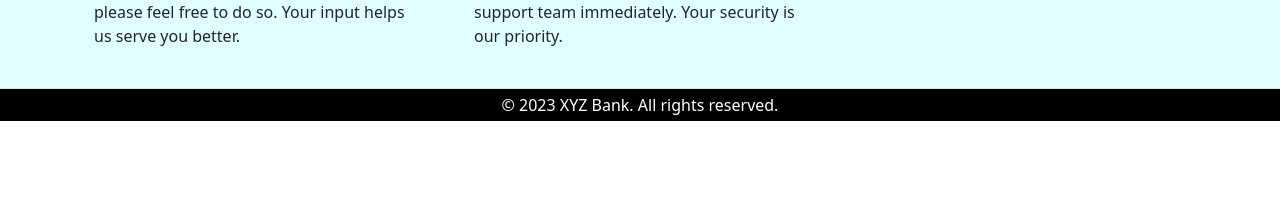
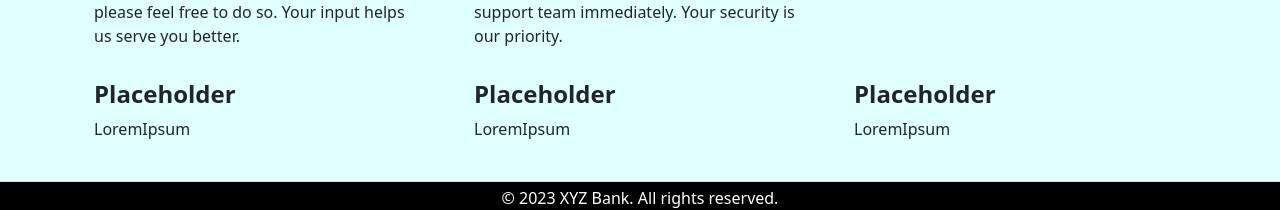
Before and after one commit to JoeG67/Banking-System, a React (Create React App) app: page /contact in a window 1280 px wide. Shown: the part 615-825 px from the top of the page. Before the commit the page ends 800 px from the top, so only its background shows below. Built offline with nearby package versions, Linux system fonts and the light colour scheme.

Commit message:
Updated contact page appearance

```diff
--- a/src/Contact.jsx
+++ b/src/Contact.jsx
@@ -61,6 +61,21 @@ function Contact() {
                       <h2 class="h4 fw-bolder">Placeholder</h2>
                       <p>LoremIpsum</p>
                   </div>
+                  <div class="col-lg-4 mb-5 mb-lg-0">
+                      <div class="feature bg-primary bg-gradient text-white rounded-3 mb-3"><i class="bi bi-building"></i></div>
+                      <h2 class="h4 fw-bolder">Placeholder</h2>
+                      <p>LoremIpsum</p>
+                  </div>
+                  <div class="col-lg-4 mb-5 mb-lg-0">
+                      <div class="feature bg-primary bg-gradient text-white rounded-3 mb-3"><i class="bi bi-building"></i></div>
+                      <h2 class="h4 fw-bolder">Placeholder</h2>
+                      <p>LoremIpsum</p>
+                  </div>
+                  <div class="col-lg-4 mb-5 mb-lg-0">
+                      <div class="feature bg-primary bg-gradient text-white rounded-3 mb-3"><i class="bi bi-building"></i></div>
+                      <h2 class="h4 fw-bolder">Placeholder</h2>
+                      <p>LoremIpsum</p>
+                  </div>
               </div>
           </div>
       </section>
```
